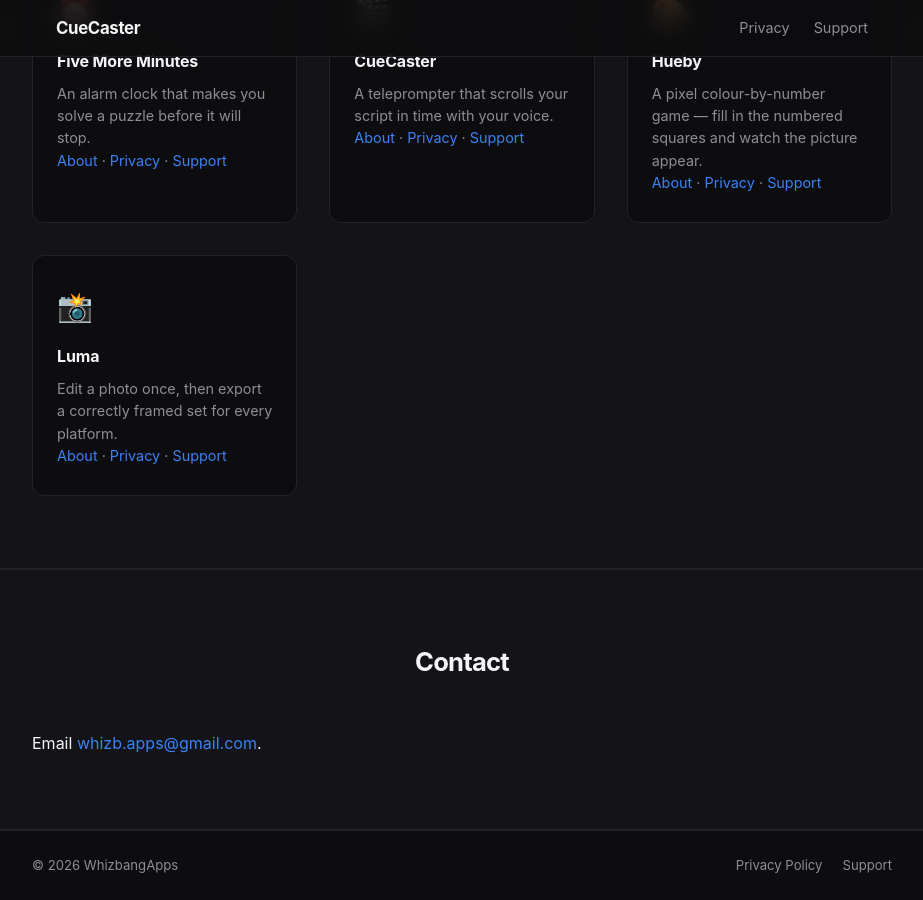
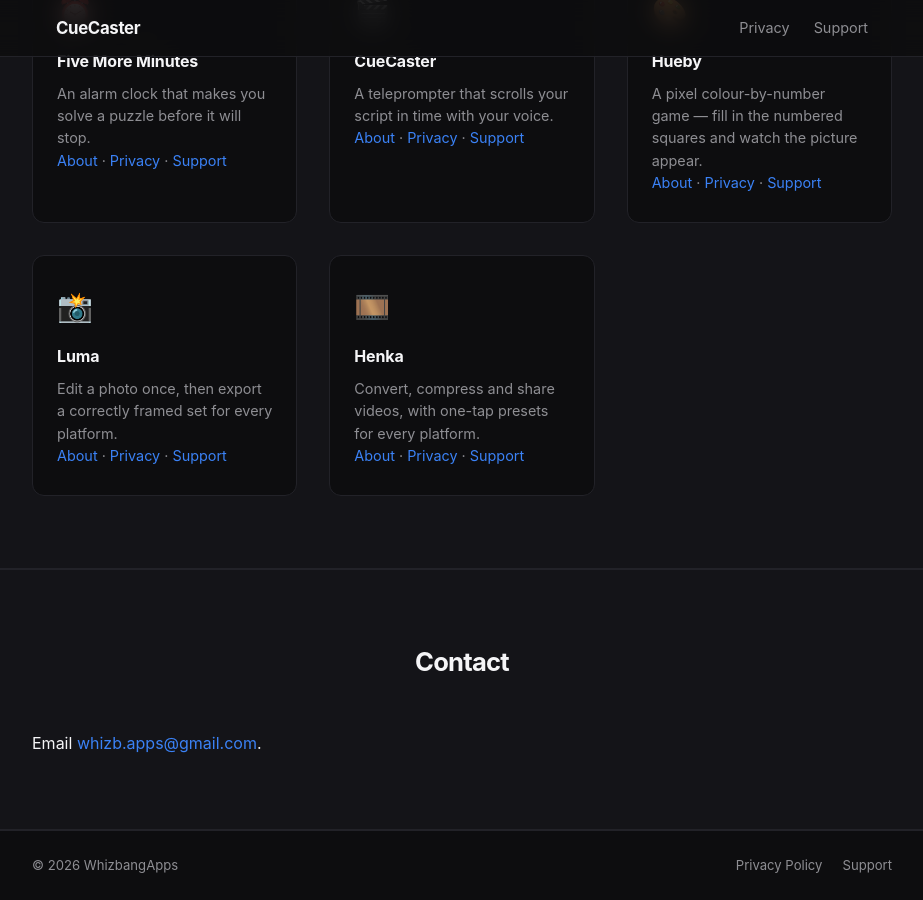
Before and after one commit to WhizbangApps/whizbangapps.github.io, a Jekyll site: the page built from index.md, in a window 1280 px wide and 900 px high, scrolled down 633 px. Shown: the whole window, without its empty margins (178-1101 px from the left). Built offline with Jekyll 4.4.1, drawn with Linux system fonts in a browser that asks for light colours.

Commit message:
Add Henka to the apps list
Co-Authored-By: Claude Opus 5.5 <noreply@anthropic.com>

```diff
--- a/index.md
+++ b/index.md
@@ -37,6 +37,12 @@ title: Whizbang Apps
         <p>Edit a photo once, then export a correctly framed set for every platform.</p>
         <p><a href="/Luma/">About</a> · <a href="/Luma/privacy">Privacy</a> · <a href="/Luma/support">Support</a></p>
       </div>
+      <div class="feature-card">
+        <div class="feature-icon">🎞️</div>
+        <h3>Henka</h3>
+        <p>Convert, compress and share videos, with one-tap presets for every platform.</p>
+        <p><a href="/Henka/">About</a> · <a href="/Henka/privacy">Privacy</a> · <a href="/Henka/support">Support</a></p>
+      </div>
     </div>
   </div>
 </section>
```
